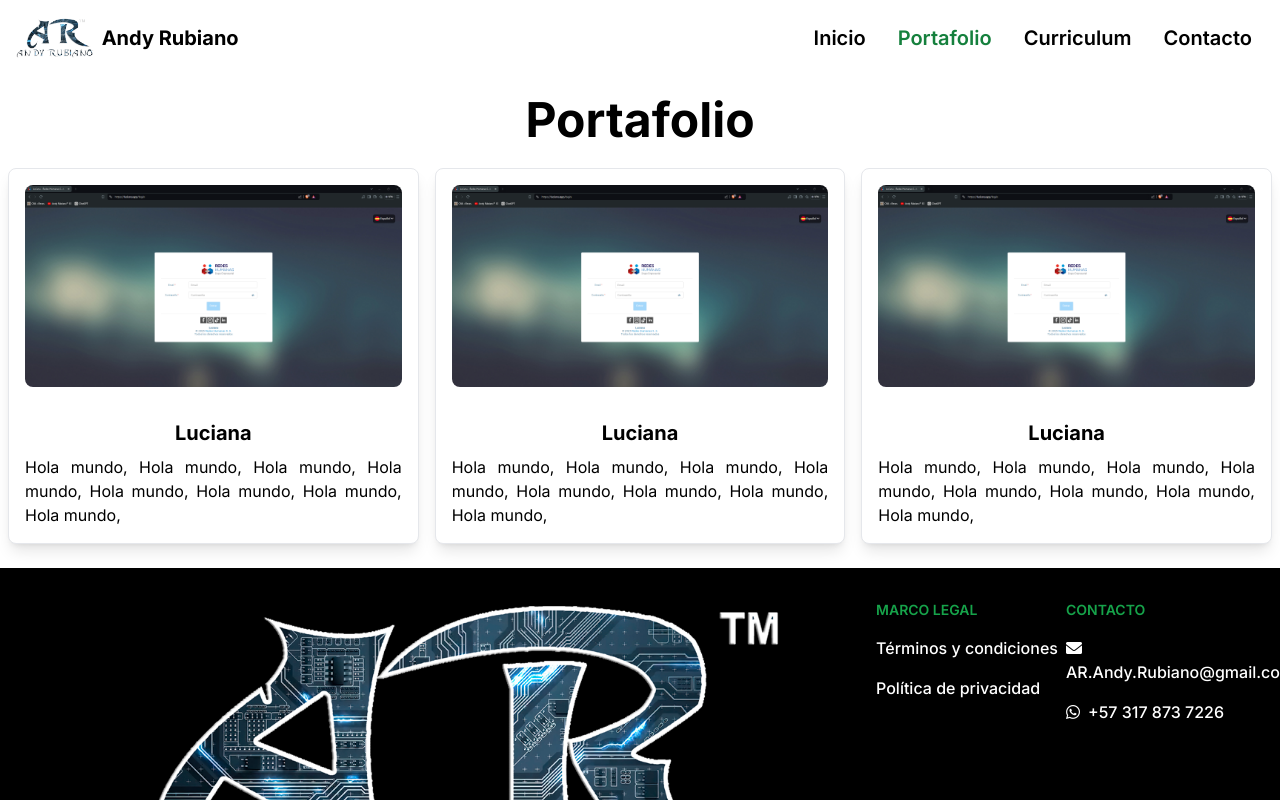
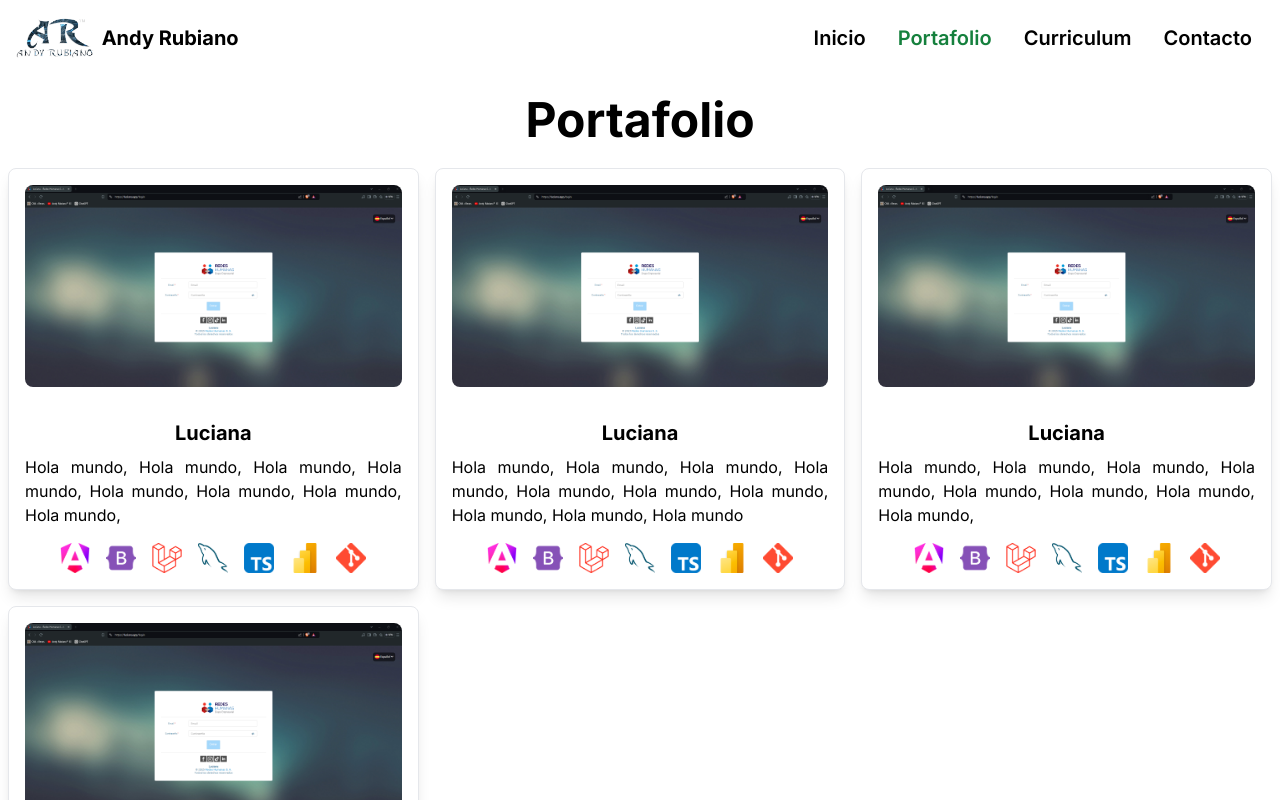
Before and after one commit to RubianoAndy/ar-portfolio, a Next.js app: page /portafolio in a window 1280 px wide. Shown: the top 800 px of the page. Built offline with nearby package versions, Linux system fonts and the light colour scheme.

Commit message:
feat: adding technologies to project

```diff
--- a/app/global/components/banner/banner.tsx
+++ b/app/global/components/banner/banner.tsx
@@ -7,9 +7,9 @@ import Image from 'next/image';
 
 const Banner = () => {
     return (
-        <div className="flex flex-col md:flex-row bg-white md:h-[600px]">
+        <div className="flex flex-col md:flex-row bg-white py-4 md:h-[600px]">
             <div className="flex md:hidden py-8 justify-center items-center">
-                <Image width={200} height={200} src="/assets/webpage/Andy.jpg" alt="Developer" className="rounded-lg shadow-lg"/>
+                <Image width={200} height={200} priority={true} src="/assets/webpage/Andy.jpg" alt="Developer" className="rounded-lg shadow-lg w-auto h-auto"/>
             </div>
 
             <div className='flex'>
--- /dev/null
+++ b/app/portafolio/luciana/page.tsx
@@ -0,0 +1,7 @@
+export default function Luciana() {
+    return (
+        <div>
+            Hola, soy proyecto Luciana
+        </div>
+    );
+}
--- a/app/portafolio/page.tsx
+++ b/app/portafolio/page.tsx
@@ -14,7 +14,23 @@ export default function Portfolio() {
                 'TypeScript',
                 'Power BI',
                 'Git',
-            ]
+            ],
+            path: 'luciana',
+        },
+        {
+            picture: '/assets/webpage/projects/Luciana/1.png',
+            name: 'Luciana',
+            description: 'Hola mundo, Hola mundo, Hola mundo, Hola mundo, Hola mundo, Hola mundo, Hola mundo, Hola mundo, Hola mundo, Hola mundo',
+            technologies: [
+                'Angular',
+                'Bootstrap',
+                'Laravel',
+                'MySQL',
+                'TypeScript',
+                'Power BI',
+                'Git',
+            ],
+            path: 'luciana',
         },
         {
             picture: '/assets/webpage/projects/Luciana/1.png',
@@ -28,7 +44,8 @@ export default function Portfolio() {
                 'TypeScript',
                 'Power BI',
                 'Git',
-            ]
+            ],
+            path: 'luciana',
         },
         {
             picture: '/assets/webpage/projects/Luciana/1.png',
@@ -42,7 +59,8 @@ export default function Portfolio() {
                 'TypeScript',
                 'Power BI',
                 'Git',
-            ]
+            ],
+            path: 'luciana',
         },
     ];
 
--- a/app/portafolio/projects/projects.tsx
+++ b/app/portafolio/projects/projects.tsx
@@ -2,6 +2,7 @@
 
 import Image from "next/image";
 import React from "react";
+import Link from "next/link";
 
 interface Promps {
     projectsInfo: any;
@@ -19,7 +20,8 @@ const Projects: React.FC<Promps> = ({projectsInfo}) => {
     return (
         <div className="flex flex-wrap justify-start">
             {projectsInfo.map((project, index) => (
-                <div key={index} className="flex flex-col w-full md:w-1/2 lg:w-1/3 p-2 justify-center items-center">
+                <div key={index} className="flex flex-col w-full md:w-1/2 lg:w-1/3 p-2 justify-start">
+                    <Link href={`/portafolio/${project.path}`}>
                         <div className="flex flex-col w-full mx-auto bg-white p-4 justify-center items-center border border-gray-200 rounded-lg shadow-lg hover:bg-gray-100">
                             <div className="mb-8">
                                 <Image width={1920} height={1032} priority={true} className="object-center object-cover rounded-lg w-full h-auto" src={project.picture} alt="photo" />
@@ -29,7 +31,16 @@ const Projects: React.FC<Promps> = ({projectsInfo}) => {
                                 <p className="text-xl text-black font-bold mb-2">{ project.name }</p>
                                 <p className="text-base text-black font-normal text-justify">{ project.description }</p>
                             </div>
+
+                            <div className="flex flex-wrap justify-center mt-4">
+                                {project.technologies.map((technology: string, index: number) => (
+                                    <div key={index} className="flex mx-2">
+                                        <Image width={30} height={30} src={`/assets/technologies/${ technology}.png`} alt={technology} />
                                     </div>
+                                ))}
+                            </div>
+                        </div>
+                    </Link>
                 </div>
             ))}
         </div>
```
Lines whose indentation alone changed are shown as unchanged.
